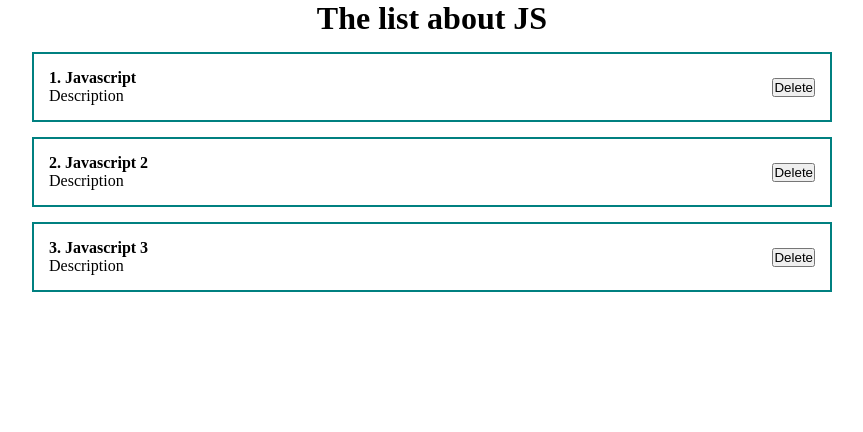
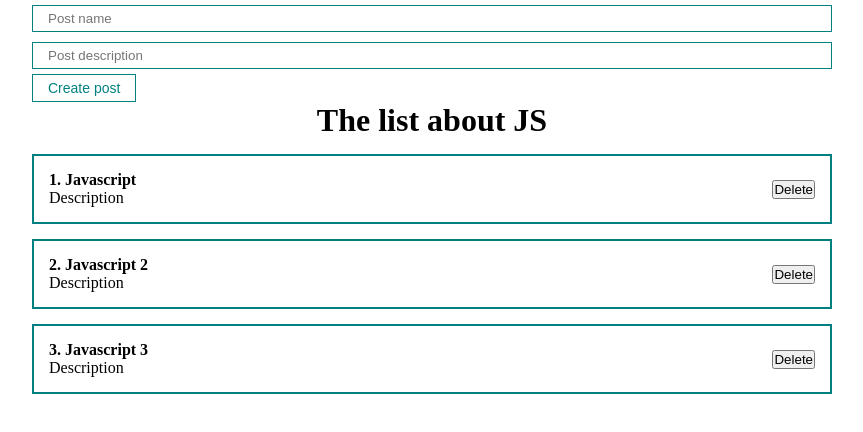
Before and after one commit to wowislive/react-fund-course, a React (Create React App) app: page / in a window 1280 px wide. Shown: the top 432 px of the page, without its empty margins (208-1071 px from the left). Built offline with nearby package versions, Linux system fonts and the light colour scheme.

Commit message:
added MyButton and MyInput

```diff
--- a/src/App.js
+++ b/src/App.js
@@ -3,6 +3,8 @@
 import Counter from "./components/Counter";
 import PostItem from "./components/PostItem";
 import PostList from "./components/PostList";
+import MyButton from "./components/UI/button/MyButton";
+import MyInput from "./components/UI/input/MyInput";
 import "./styles/App.css";
 
 function App() {
@@ -13,6 +15,11 @@
   ]);
   return (
     <div className="App">
+      <form>
+        <MyInput type="text" placeholder="Post name" />
+        <MyInput type="text" placeholder="Post description" />
+        <MyButton disabled>Create post</MyButton>
+      </form>
       <PostList posts={posts} title="The list about JS" />
     </div>
   );
--- /dev/null
+++ b/src/components/UI/button/MyButton.jsx
@@ -0,0 +1,12 @@
+import React from "react";
+import classes from "./MyButton.module.css";
+
+const MyButton = ({ children, ...props }) => {
+  return (
+    <button {...props} className={classes.myBtn}>
+      {children}
+    </button>
+  );
+};
+
+export default MyButton;
--- /dev/null
+++ b/src/components/UI/button/MyButton.module.css
@@ -0,0 +1,8 @@
+.myBtn {
+  padding: 5px 15px;
+  color: teal;
+  font-size: 14px;
+  background: transparent;
+  border: 1px solid teal;
+  cursor: pointer;
+}
--- /dev/null
+++ b/src/components/UI/input/MyInput.jsx
@@ -0,0 +1,8 @@
+import React from "react";
+import classes from "./MyInput.module.css";
+
+const MyInput = (props) => {
+  return <input className={classes.myInput} {...props} />;
+};
+
+export default MyInput;
--- /dev/null
+++ b/src/components/UI/input/MyInput.module.css
@@ -0,0 +1,6 @@
+.myInput {
+  width: 100%;
+  padding: 5px 15px;
+  margin: 5px 0;
+  border: 1px solid teal;
+}
```
